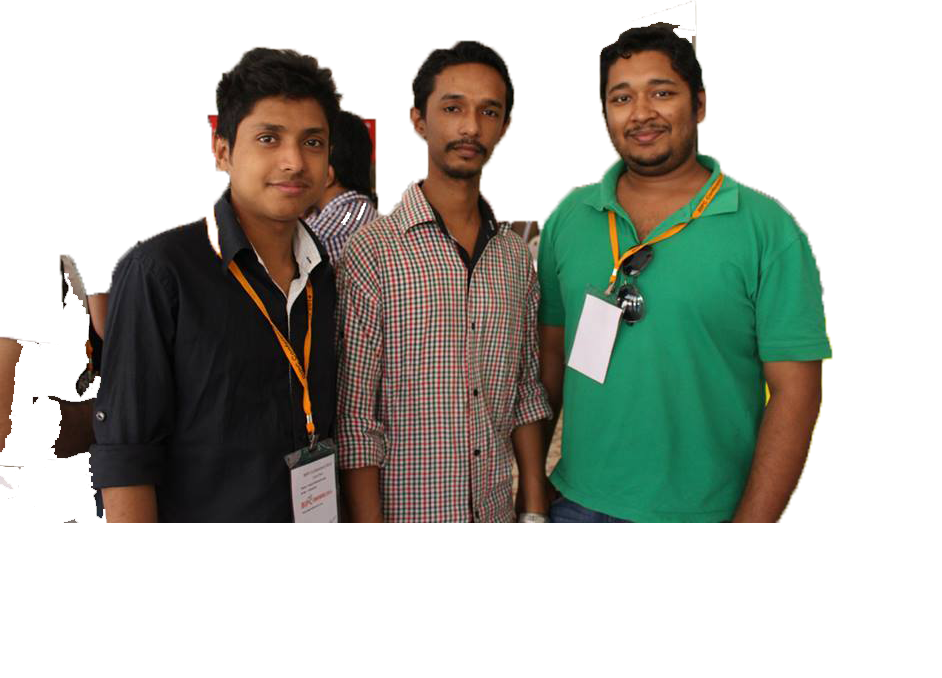
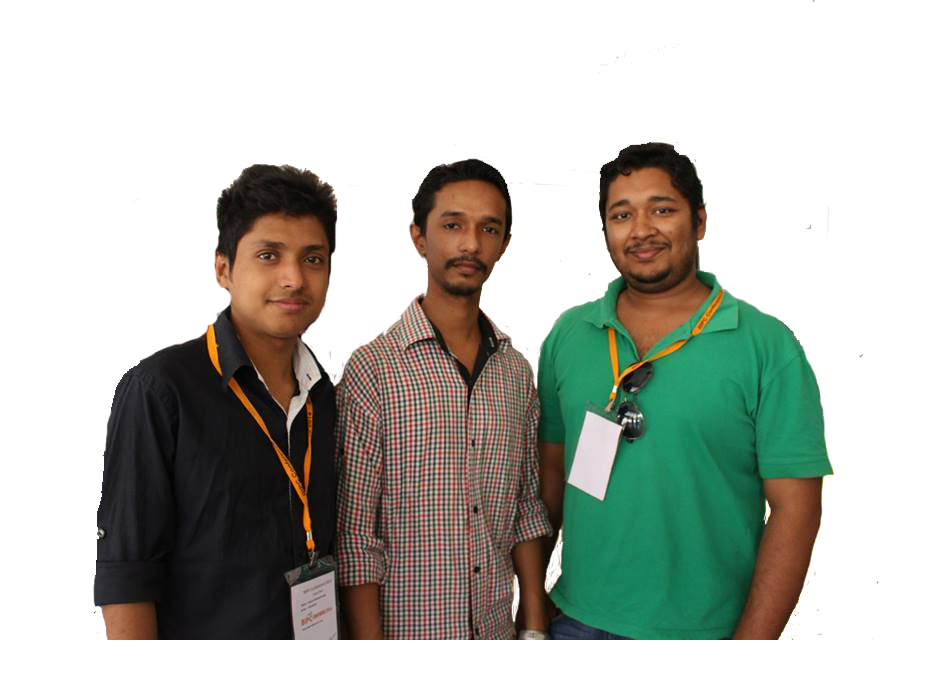
Before and after one commit to mlbd/mlbd.github.io, a plain HTML site: page index.html in a window 1280 px wide. Shown: the whole page, without its empty margins (0-942 px from the left). Drawn offline with Linux system fonts and the light colour scheme.

Commit message:
update image

```diff
--- a/index.html
+++ b/index.html
@@ -5,7 +5,7 @@
 </head>
 <body>
 
-	<img src="we.png" alt="We, limon, arnob, sabbir, kuira">
+	<img src="weare.png" alt="We, limon, arnob, sabbir, kuira">
 
 </body>
 </html>
```
Also changed, not shown: we.png (deleted), weare.png (added).
